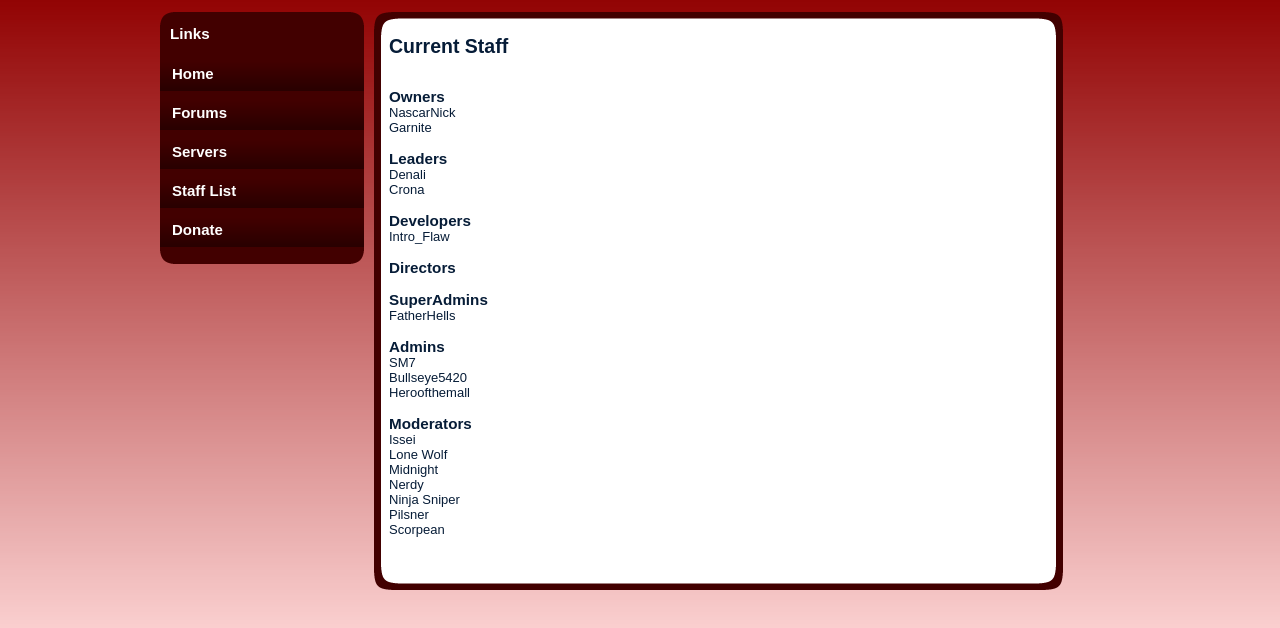
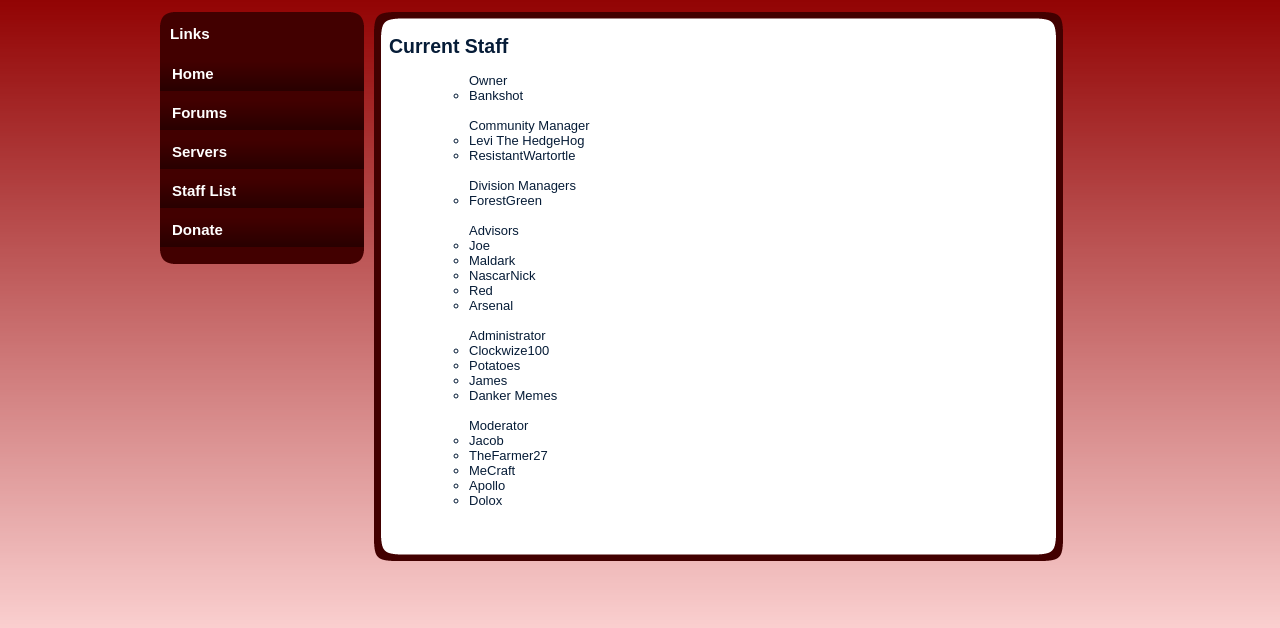
Before and after one commit to LoginRequired/summitfactionswebsite, a plain HTML site: page stafflist.html in a window 1280 px wide. Shown: the part 142-770 px from the top of the page. Drawn offline with Linux system fonts and the light colour scheme.

Commit message:
Stafflist Update

```diff
--- a/stafflist.html
+++ b/stafflist.html
@@ -54,40 +54,45 @@
         <div id="content_top"></div>
         <div id="content_main">
         	<h2>Current Staff</h2>
-        	<p>&nbsp;</p>
-           	<p>&nbsp;</p>
-       	  <h3>Owners</h3>
-       	    <p>NascarNick</p>
-            <p>Garnite</p>
-        	<p>&nbsp;</p>
-          <h3>Leaders</h3>
-        	<p>Denali</p>
-        	<p>Crona</p>
-        	<p>&nbsp;</p>
-          <h3>Developers</h3>
-            <p>Intro_Flaw</p>
-        	<p>&nbsp;</p>
-          <h3>Directors</h3>
-            <p></p>
-        	<p>&nbsp;</p>
-          <h3>SuperAdmins</h3>
-            <p>FatherHells</p>
-        	<p>&nbsp;</p>
-          <h3>Admins</h3>
-            <p>SM7</p>
-        	<p>Bullseye5420</p>
-        	<p>Heroofthemall</p>
-        	<p>&nbsp;</p>
-          <h3>Moderators</h3>
-            <p>Issei</p>
-        	<p>Lone Wolf</p>
-        	<p>Midnight</p>
-        	<p>Nerdy</p>
-        	<p>Ninja Sniper</p>
-        	<p>Pilsner</p>
-        	<p>Scorpean</p>
-        	<p>&nbsp;</p>
-          <p></p>
+			</br>
+				<ul class="staff">
+					<ul><div class="strong">Owner</div>
+						<li>Bankshot</li>
+					</ul>
+					</br>
+					<ul><div class="strong">Community Manager</div>
+						<li>Levi The HedgeHog</li>
+						<li>ResistantWartortle</li>
+					</ul>
+					</br>
+					<ul><div class="strong">Division Managers</div>
+						<li>ForestGreen</li>
+					</ul>
+					</br>
+					<ul><div class="strong">Advisors</div>
+						<li>Joe</li>
+						<li>Maldark</li>
+						<li>NascarNick</li>
+						<li>Red</li>
+						<li>Arsenal</li>
+					</ul>
+					</br>
+					<ul><div class="strong">Administrator</div>
+						<li>Clockwize100</li>
+						<li>Potatoes</li>
+						<li>James</li>
+						<li>Danker Memes</li>
+					</ul>
+					</br>
+					<ul><div class="strong">Moderator</div>
+						<li>Jacob</li>
+						<li>TheFarmer27</li>
+						<li>MeCraft</li>
+						<li>Apollo</li>
+						<li>Dolox</li>
+					</ul>
+					</br>
+				</ul>
 <p>&nbsp;</p>
         </div>
         <div id="content_bottom"></div>
```
